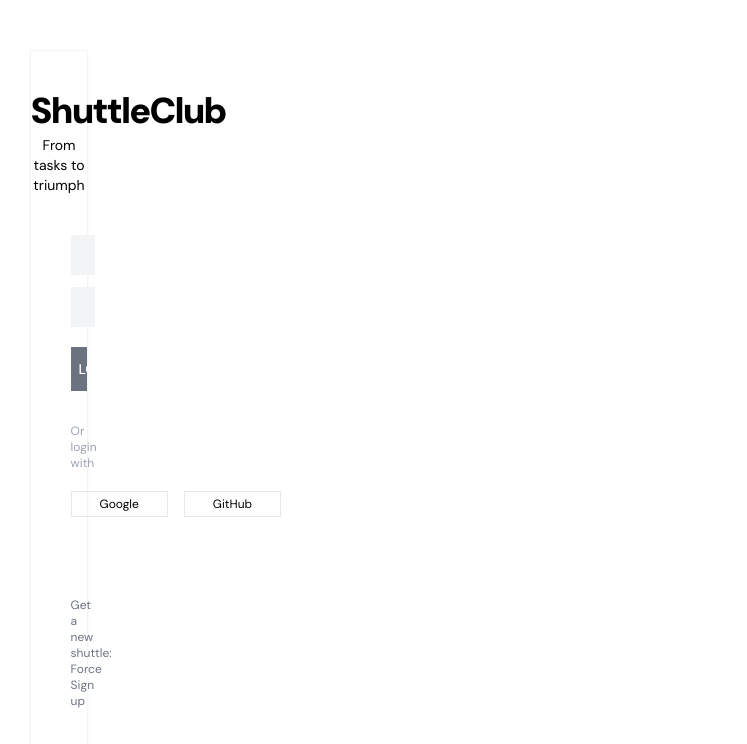
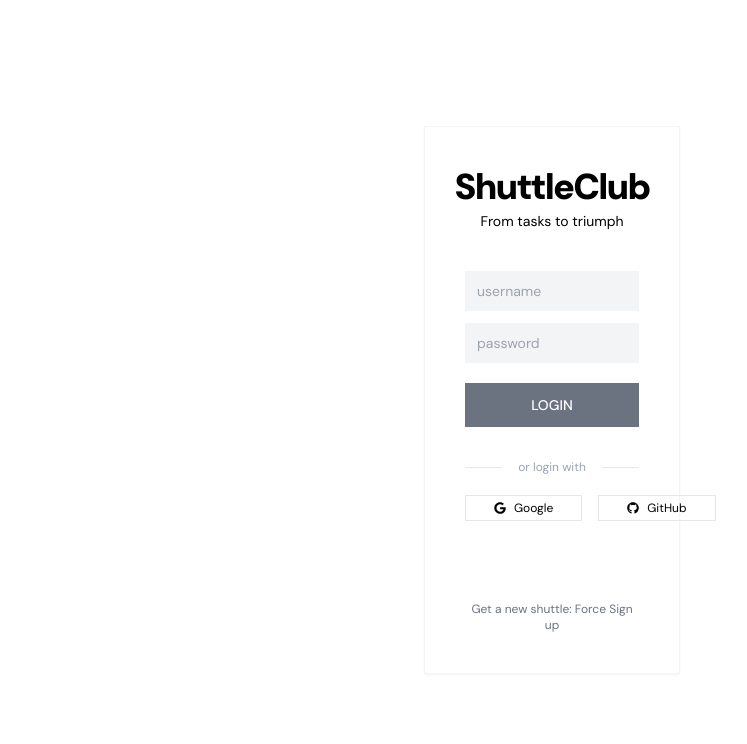
Before and after one commit to Fickery/shuttleclub, a Next.js app: page /login in a window 1280 px wide. Shown: the top 744 px of the page, without its empty margins (88-835 px from the left). Built offline with nearby package versions, Linux system fonts and the light colour scheme; no server answers.

Commit message:
hydration error fix, auth login pages fix

```diff
--- a/src/app/(login)/layout.tsx
+++ /dev/null
@@ -1,27 +0,0 @@
-"use client";
-import { AuthContextProvider } from "@/context/AuthContext";
-import { DM_Sans } from "next/font/google";
-import "../globals.css";
-
-const dmSans = DM_Sans({ subsets: ["latin"] });
-
-export default function RootLayout({
-  children,
-}: {
-  children: React.ReactNode;
-}) {
-  return (
-    <html lang="en">
-      <head>
-        <title>ShuttleClub</title>
-        <meta name="description" content="Description" />
-      </head>
-
-      <body className={dmSans.className}>
-        <AuthContextProvider>
-          <div className="bg-white">{children}</div>
-        </AuthContextProvider>
-      </body>
-    </html>
-  );
-}
--- a/src/app/(login)/login/page.tsx
+++ b/src/app/(login)/login/page.tsx
@@ -3,6 +3,7 @@
 import { UserAuth } from "../../../context/AuthContext";
 import "../../globals.css";
 import { useEffect } from "react";
+import { FaGithub, FaGoogle } from "react-icons/fa";
 
 export default function Login() {
   const { user, googleSignIn, githubSignIn, logOut } = UserAuth();
@@ -61,19 +62,25 @@
                 <button className="bg-gray-500 px-2 py-3 text-sm font-medium text-white hover:bg-gray-400">
                   LOGIN
                 </button>
-                <p className="text-xs text-gray-400">Or login with</p>
+                <div className="flex items-center text-gray-400">
+                  <hr className="flex-grow border-t border-gray-200" />
+                  <span className="mx-4 text-xs">or login with</span>
+                  <hr className="flex-grow border-t border-gray-200" />
+                </div>
               </div>
               <div className="mx-auto mt-5 flex gap-4 text-xs">
                 <button
-                  className="border px-7 py-1 hover:bg-gray-100"
+                  className="flex items-center gap-2 border px-7 py-1 hover:bg-gray-100"
                   onClick={handleGoogleSignIn}
                 >
+                  <FaGoogle />
                   Google
                 </button>
                 <button
-                  className="border px-7 py-1 hover:bg-gray-100"
+                  className="flex items-center gap-2 border px-7 py-1 hover:bg-gray-100"
                   onClick={handleGithubSignIn}
                 >
+                  <FaGithub />
                   GitHub
                 </button>
               </div>
--- a/src/app/(shuttles)/layout.tsx
+++ b/src/app/(shuttles)/layout.tsx
@@ -1,5 +1,5 @@
 "use client";
-import { AuthContextProvider } from "@/context/AuthContext";
+import { AuthContextProvider, UserAuth } from "@/context/AuthContext";
 import { DM_Sans } from "next/font/google";
 import "../globals.css";
 import NavBar from "@/components/Navbar";
@@ -11,6 +11,7 @@
 }: {
   children: React.ReactNode;
 }) {
+  const { user } = UserAuth();
   return (
     <html lang="en">
       <head>
@@ -20,7 +21,7 @@
       <body className={dmSans.className}>
         <AuthContextProvider>
           <div className="flex bg-white">
-            <NavBar />
+            {user && <NavBar />}
             {children}
           </div>
         </AuthContextProvider>
--- a/src/app/(shuttles)/shuttles/page.tsx
+++ b/src/app/(shuttles)/shuttles/page.tsx
@@ -1,4 +1,5 @@
 "use client";
+import Login from "@/app/(login)/login/page";
 import Loader from "@/components/Loader";
 import ShuttleList from "@/components/ShuttleList";
 import TodoContent from "@/components/TodoContent";
@@ -14,7 +15,7 @@
   //loading
   useEffect(() => {
     const checkAuthentication = async () => {
-      await new Promise((resolve) => setTimeout(resolve, 1000));
+      await new Promise((resolve) => setTimeout(resolve, 10000));
       setLoading(false);
       console.log("loading");
     };
@@ -23,6 +24,8 @@
 
   return (
     <main className="flex min-h-screen w-full">
+      {user ? (
+        <>
           <div className="flex h-full w-3/4 flex-col items-center gap-5 bg-white p-20 text-black">
             <p className="w-full pt-5 text-start text-3xl font-black">
               All Shuttles
@@ -33,6 +36,10 @@
           <div className="w-1/5 py-20 text-black">
             <TodoContent />
           </div>
+        </>
+      ) : (
+        <Login />
+      )}
     </main>
   );
 }
--- a/src/app/(tasks)/layout.tsx
+++ b/src/app/(tasks)/layout.tsx
@@ -1,6 +1,6 @@
 "use client";
 import NavBar from "@/components/Navbar";
-import { AuthContextProvider } from "@/context/AuthContext";
+import { AuthContextProvider, UserAuth } from "@/context/AuthContext";
 import { DM_Sans } from "next/font/google";
 import "../globals.css";
 
@@ -11,6 +11,7 @@
 }: {
   children: React.ReactNode;
 }) {
+  const { user } = UserAuth();
   return (
     <html lang="en">
       <head>
@@ -20,7 +21,7 @@
       <body className={dmSans.className}>
         <AuthContextProvider>
           <div className="flex bg-white">
-            <NavBar />
+            {user && <NavBar />}
             {children}
           </div>
         </AuthContextProvider>
--- a/src/app/layout.tsx
+++ b/src/app/layout.tsx
@@ -19,10 +19,7 @@
       </head>
       <body className={dmSans.className}>
         <AuthContextProvider>
-          <div className="flex bg-white text-black">
-            {/* <NavBar /> */}
-            {children}
-          </div>
+          <div className="flex bg-white text-black">{children}</div>
         </AuthContextProvider>
       </body>
     </html>
--- a/src/components/Navbar.tsx
+++ b/src/components/Navbar.tsx
@@ -1,8 +1,8 @@
 "use client";
-import React, { useEffect, useState } from "react";
+import { UserAuth } from "@/context/AuthContext";
 import Link from "next/link";
-import { UserAuth } from "@/context/AuthContext";
 import { usePathname } from "next/navigation";
+import { useEffect, useState } from "react";
 
 export default function NavBar() {
   const [divHidden, setDivHidden] = useState<boolean>(true);
@@ -46,9 +46,11 @@
   //loading
   useEffect(() => {
     const checkAuthentication = async () => {
-      await new Promise((resolve) => setTimeout(resolve, 1000));
-      setLoading(false);
-      console.log("loading");
+      if (typeof window !== "undefined") {
+        await new Promise((resolve) => setTimeout(resolve, 1000));
+        setLoading(false);
+        console.log("loading");
+      }
     };
     checkAuthentication();
   }, [user]);
@@ -67,7 +69,7 @@
   const router = usePathname();
 
   return (
-    <>
+    <div>
       <nav className="fixed top-0 z-50 w-full bg-white">
         <div className="px-3 py-3 lg:px-5 lg:pl-3">
           <div className="flex items-center justify-between">
@@ -155,29 +157,11 @@
           <ul className="py-1" role="none">
             <li>
               <Link
-                href="/home"
-                className="block px-4 py-2 text-sm text-gray-700 hover:bg-gray-100 dark:text-gray-300 dark:hover:bg-gray-600 dark:hover:text-white"
-                role="menuitem"
-              >
-                Dashboard
-              </Link>
-            </li>
-            <li>
-              <Link
                 href="#"
                 className="block px-4 py-2 text-sm text-gray-700 hover:bg-gray-100 dark:text-gray-300 dark:hover:bg-gray-600 dark:hover:text-white"
                 role="menuitem"
               >
                 Settings
-              </Link>
-            </li>
-            <li>
-              <Link
-                href="#"
-                className="block px-4 py-2 text-sm text-gray-700 hover:bg-gray-100 dark:text-gray-300 dark:hover:bg-gray-600 dark:hover:text-white"
-                role="menuitem"
-              >
-                Calendar
               </Link>
             </li>
             <li>
@@ -314,6 +298,6 @@
           </ul>
         </div>
       </aside>
-    </>
+    </div>
   );
 }
--- a/src/context/AuthContext.js
+++ b/src/context/AuthContext.js
@@ -8,13 +8,11 @@
   signInWithRedirect,
 } from "firebase/auth";
 import { auth } from "@/lib/firebase/config";
-import { useRouter } from "next/navigation";
 
 const AuthContext = createContext();
 
 export const AuthContextProvider = ({ children }) => {
   const [user, setUser] = useState(null);
-  const router = useRouter();
 
   //googleAuth
   const googleSignIn = () => {
@@ -37,7 +35,7 @@
       setUser(currentUser);
     });
     return () => unsubscribe();
-  }, [user]);
+  }, []);
 
   return (
     <AuthContext.Provider value={{ user, googleSignIn, githubSignIn, logOut }}>
```
Lines whose indentation alone changed are shown as unchanged.
